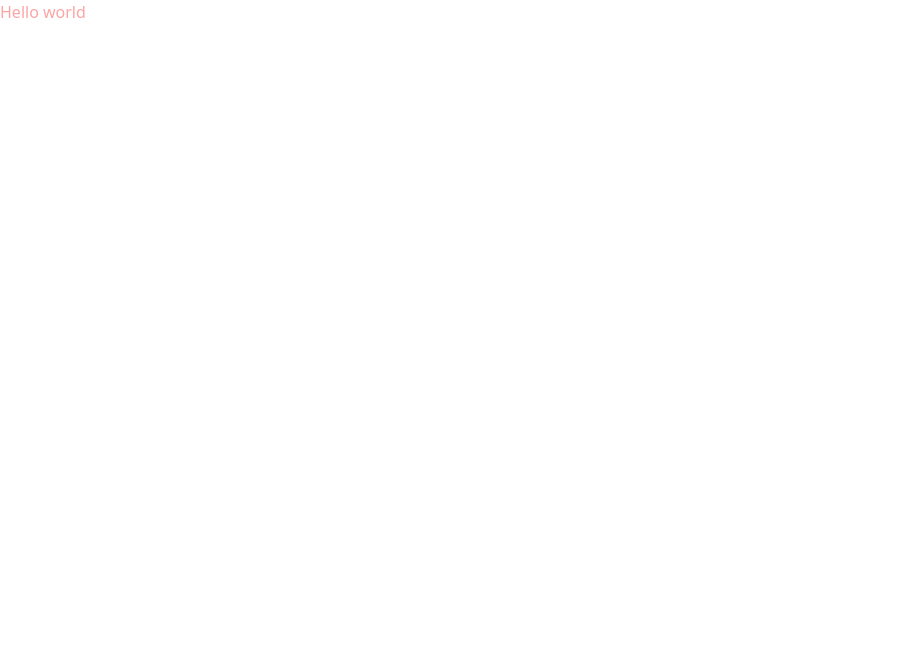
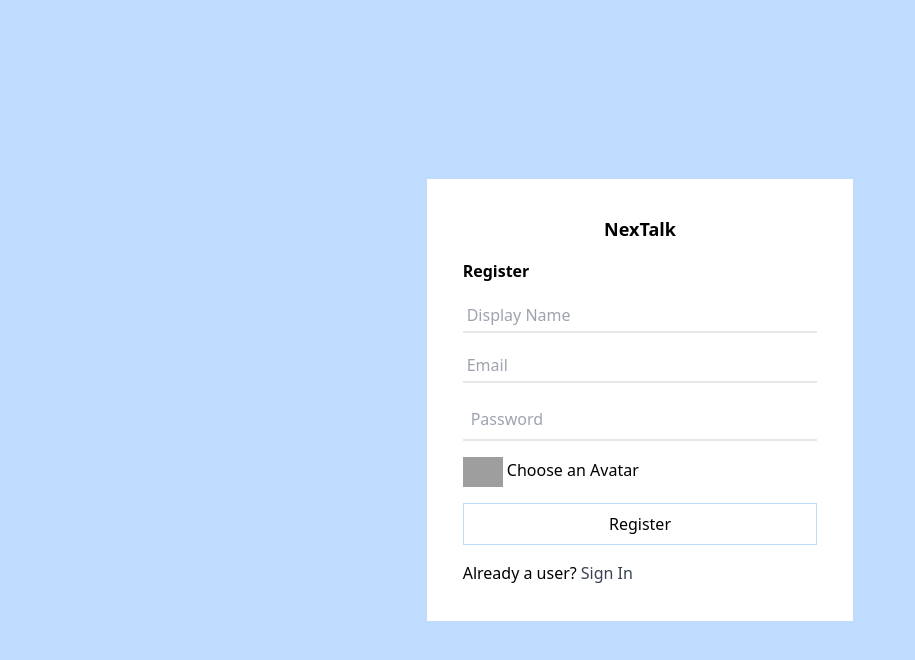
Before and after one commit to iharshit-tyagi/Chat-App, a React (Vite) app: page /register in a window 1280 px wide. Shown: the top 660 px of the page, without its empty margins (0-915 px from the left). Built offline with nearby package versions, Linux system fonts and the light colour scheme; grey boxes are pictures that could not be loaded.

Commit message:
Added Login/Register Page

```diff
--- a/package.json
+++ b/package.json
@@ -11,7 +11,8 @@
   },
   "dependencies": {
     "react": "^18.2.0",
-    "react-dom": "^18.2.0"
+    "react-dom": "^18.2.0",
+    "react-router-dom": "^6.21.1"
   },
   "devDependencies": {
     "@types/react": "^18.2.43",
--- a/src/App.jsx
+++ b/src/App.jsx
@@ -1,10 +1,24 @@
-// import { useState } from "react";
+import { useState } from "react";
+import LoginPage from "./components/LoginPage";
+import RegisterPage from "./components/RegisterPage";
+import { RouterProvider, createBrowserRouter } from "react-router-dom";
 
 function App() {
+  const appRoute = createBrowserRouter([
+    {
+      path: "/",
+      element: <LoginPage />,
+    },
+    {
+      path: "/register",
+      element: <RegisterPage />,
+    },
+  ]);
   return (
-    <>
-      <h2 className="text-red-300">Hello world</h2>
-    </>
+    <div>
+      <RouterProvider router={appRoute}></RouterProvider>
+      {/* <RegisterPage /> */}
+    </div>
   );
 }
 
--- /dev/null
+++ b/src/components/LoginPage.jsx
@@ -0,0 +1,34 @@
+import React from "react";
+import { Link } from "react-router-dom";
+
+const LoginPage = () => {
+  return (
+    <div className="h-screen w-screen bg-blue-200 flex justify-center items-center">
+      <form className=" flex gap-4 flex-col p-10 w-1/3 bg-white">
+        <h2 className="mx-auto text-lg font-semibold ">NexTalk </h2>
+        <p className="font-semibold">Login</p>
+        <input
+          className="p-2 focus:border-none border-b-2 focus:outline-none"
+          type="email"
+          placeholder="Email"
+        />
+        <input
+          className="p-2 border-b-2 outline-none"
+          type="password"
+          placeholder="Password"
+        />
+        <button className=" border border-blue-200  text-center p-2">
+          Sign In
+        </button>
+        <div className=" flex gap-1">
+          <p>Don't have an account? </p>
+          <Link to={"/register"}>
+            <p className="hover:underline">Register</p>
+          </Link>
+        </div>
+      </form>
+    </div>
+  );
+};
+
+export default LoginPage;
--- /dev/null
+++ b/src/components/RegisterPage.jsx
@@ -0,0 +1,53 @@
+import React from "react";
+import { Link } from "react-router-dom";
+
+const RegisterPage = () => {
+  return (
+    <div className="h-screen w-screen bg-blue-200 flex justify-center items-center">
+      <form className=" flex gap-4 flex-col p-9 w-1/3 bg-white">
+        <h2 className="mx-auto text-lg font-semibold ">NexTalk</h2>
+        <p className="font-semibold"> Register</p>
+        <input
+          className="p-1 focus:border-none border-b-2 focus:outline-none"
+          type="text"
+          placeholder="Display Name"
+        />
+
+        <input
+          className="p-1 focus:border-none border-b-2 focus:outline-none"
+          type="email"
+          placeholder="Email"
+        />
+        <input
+          className="p-2 border-b-2 outline-none"
+          type="password"
+          placeholder="Password"
+        />
+        <label htmlFor="avatar">
+          <img
+            className="w-10 inline"
+            src="https://cdn-icons-png.flaticon.com/512/8377/8377243.png"
+          />{" "}
+          <span>Choose an Avatar</span>
+        </label>
+        <input
+          id="avatar"
+          className="hidden"
+          type="file"
+          placeholder="Avatar"
+        />
+        <button className=" border border-blue-200  text-center p-2">
+          Register
+        </button>
+        <div className=" flex gap-1">
+          <p>Already a user? </p>
+          <Link to={"/"}>
+            <p className=" hover:underline text-gray-700">Sign In</p>
+          </Link>
+        </div>
+      </form>
+    </div>
+  );
+};
+
+export default RegisterPage;
```
Also changed, not shown: 1 other file (tests, documents, lock files or other folders).
